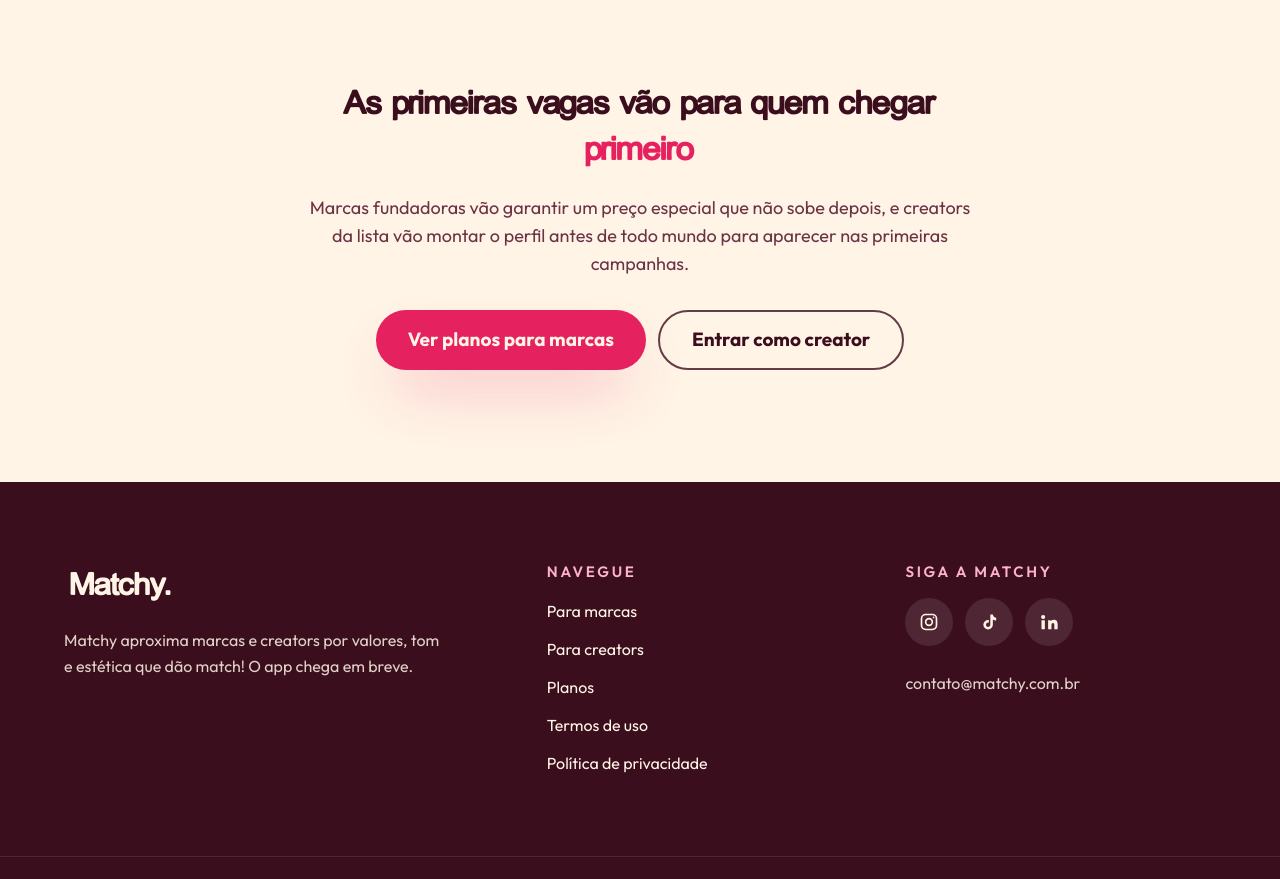
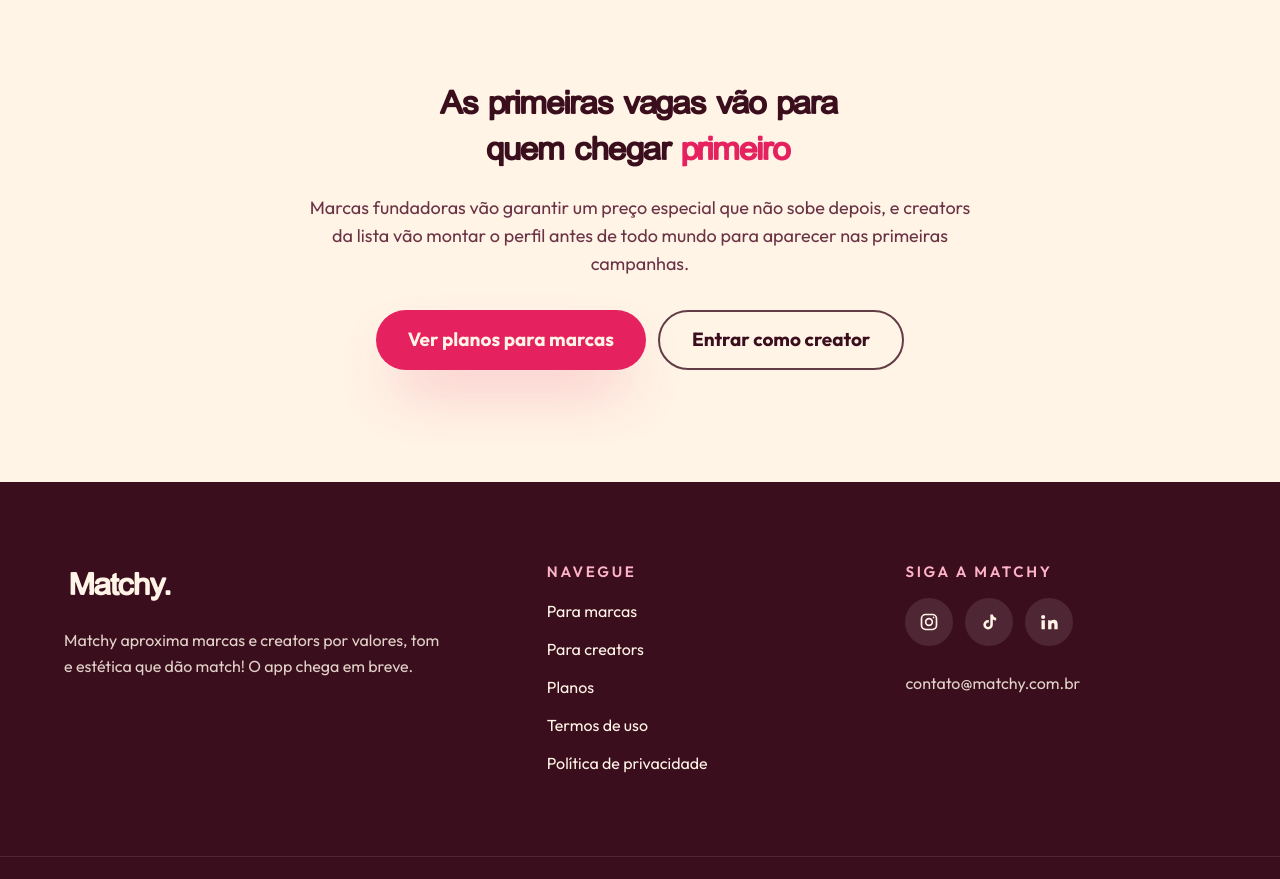
Before and after one commit to juliacereja/Matchy-Creators-Site, a Next.js app: page / in a window 1280 px wide. Shown: the part 2580-3459 px from the top of the page. Built offline with nearby package versions, Linux system fonts and the light colour scheme; no server answers.

Commit message:
Quebra o título final da home antes de "quem chegar primeiro"
Co-Authored-By: Claude Opus 5.5 <noreply@anthropic.com>

```diff
--- a/app/page.tsx
+++ b/app/page.tsx
@@ -134,7 +134,10 @@ export default function HomePage() {
       <Section labelledBy="cta-home-titulo" className="text-center">
         <div className="mx-auto max-w-2xl">
           <h2 id="cta-home-titulo" className="text-title-2 text-plum">
-            As primeiras vagas vão para quem chegar <span className="text-pink">primeiro</span>
+            As primeiras vagas vão para <br />
+            <span className="whitespace-nowrap">
+              quem chegar <span className="text-pink">primeiro</span>
+            </span>
           </h2>
           <p className="mt-5 text-body text-plum-soft">
             Marcas fundadoras vão garantir um preço especial que não sobe depois, e creators da lista vão montar o perfil
```
